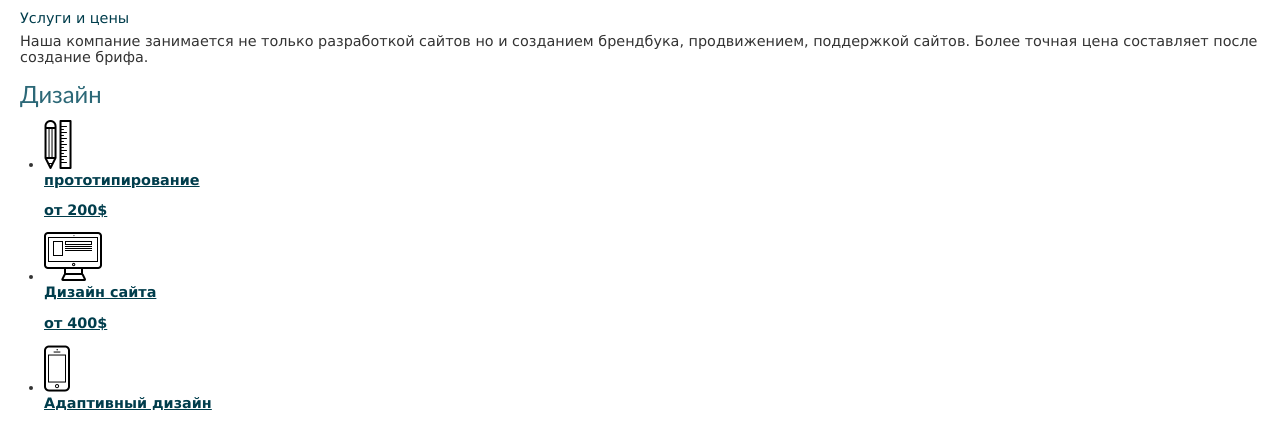
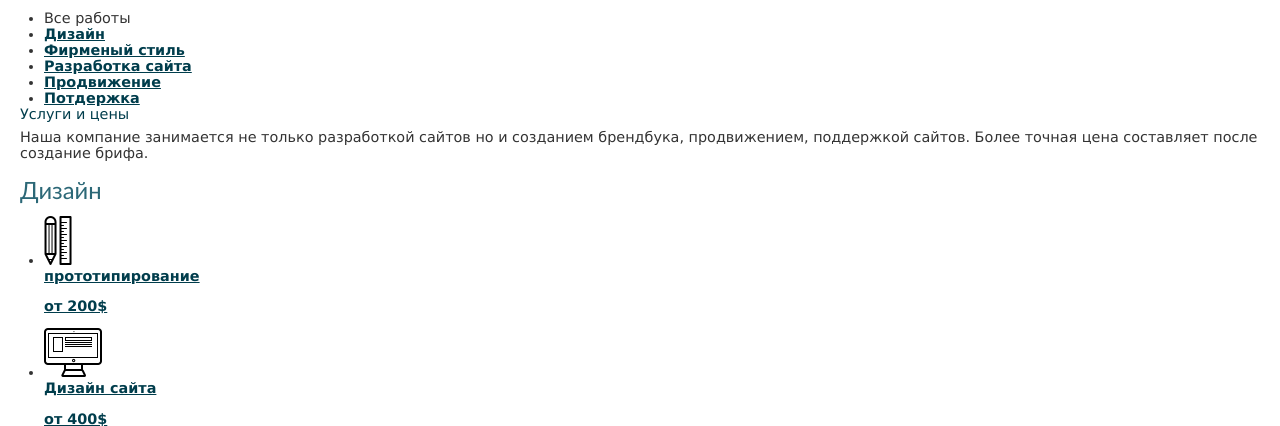
Before and after one commit to unicornmanager14/unicorn, a CakePHP app: the page made by app/View/Services/index.ctp in a window 1280 px wide. Shown: the part 47-473 px from the top of the page. Run offline with PHP 8.4 and a stand-in for CakePHP, Linux system fonts and the light colour scheme; the template is opened without the code that fills it, so the values that code supplies are empty; some libraries are stand-ins or nearby versions.

Commit message:
Якоря, арррр

```diff
--- a/app/View/About/index.ctp
+++ b/app/View/About/index.ctp
@@ -1,8 +1,8 @@
 <div class="secondary_nav">
     <div class="container">
         <ul class="unstyled our_about text-center">
-            <li class="ds_inline"><a href="#">О нас</a></li>
-            <li class="ds_inline"><a href="#">Команда</a></li>
+            <li class="ds_inline"><a href="#about_us" onclick="$('html, body').stop().animate({scrollTop: 0});">О нас</a></li>
+            <li class="ds_inline"><a href="#team">Команда</a></li>
         </ul>
     </div>
 </div>
@@ -23,7 +23,7 @@
     <!-- /Пару слов о нас -->
 
     <!-- Команда -->
-    <h2 class="title text-center">Наша команда</h2>
+    <h2 data-id="team" class="title text-center">Наша команда</h2>
     <article class="our_team">
         <div class="text-center">
             <h2>В нашей команде работают только супергерои</h2>
--- a/app/View/Services/index.ctp
+++ b/app/View/Services/index.ctp
@@ -1,3 +1,17 @@
+<div class="secondary_nav">
+    <div class="container">
+        <ul class="unstyled full_width our_works">
+            <li class="r-bracket"><span>Все работы</span></li>
+            <li><a href="#design">Дизайн</a></li>
+            <li><a href="#f_style">Фирменый стиль</a></li>
+            <li><a href="#site_dev">Разработка сайта</a></li>
+            <li><a href="#seo">Продвижение</a></li>
+            <li><a href="#support">Потдержка</a></li>
+        </ul>
+    </div>
+</div>
+
+
 <div id="services" class="container">
 
     <h1 class="title">Услуги и цены</h1>
@@ -5,7 +19,7 @@
 
     <!-- Дизайн -->
     <div class="service_titles">
-        <h3 class="title serv_pr">Дизайн</h3>
+        <h3 data-id="design" class="title serv_pr">Дизайн</h3>
     </div>
     <div id="design" class="serv_block clearfix">
         <ul>
@@ -36,7 +50,7 @@
 
     <!-- Фирменный стиль -->
     <div class="service_titles">
-        <h3 class="title serv_pr">Фирменый стиль</h3>
+        <h3 data-id="f_style" class="title serv_pr">Фирменый стиль</h3>
     </div>
     <div id="f_style" class="serv_block clearfix">
         <ul>
@@ -67,7 +81,7 @@
 
     <!-- Разработка сайта -->
     <div class="service_titles">
-        <h3 class="title serv_pr">Разработка сайта</h3>
+        <h3 data-id="site_dev" class="title serv_pr">Разработка сайта</h3>
     </div>
     <div id="site_dev" class="serv_block clearfix">
         <ul>
@@ -119,7 +133,7 @@
 
     <!-- Продвижение -->
     <div class="service_titles">
-        <h3 class="title serv_pr">Продвижение сайтов</h3>
+        <h3 data-id="seo" class="title serv_pr">Продвижение сайтов</h3>
     </div>
     <div id="seo" class="serv_block clearfix">
         <ul>
@@ -178,7 +192,7 @@
 
     <!-- Поддержка -->
     <div class="service_titles">
-        <h3 class="title serv_pr">Поддержка</h3>
+        <h3 data-id="support" class="title serv_pr">Поддержка</h3>
         <h4>Стоимость услуг: от 200$ в месяц.</h4>
         <h5>Данная услуга предоставляется только текущим клиентам UNICORN</h5>
     </div>
```
Also changed, not shown: app/webroot/css/styles.css (+15 -5 lines), app/webroot/js/scripts.js (+18 -0 lines).
